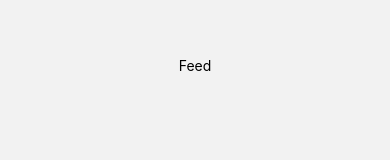
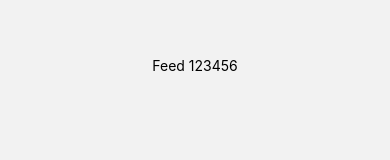
Before and after one commit to baocuns/MobileWebApp, a React Native app in the folder client/: screen / in a window 390 px wide. Shown: the part 332-492 px from the top of the page. Built offline with nearby package versions, Linux system fonts and the light colour scheme.

Commit message:
fix setup bottombar

```diff
--- a/client/App.js
+++ b/client/App.js
@@ -12,7 +12,7 @@ const App = () => {
   return (
     <NavigationContainer>
       <Stack.Navigator initialRouteName="Index" screenOptions={{ headerShown: false }}>
-        <Stack.Screen name="Home" component={Index} />
+        <Stack.Screen name="Index" component={Index} />
       </Stack.Navigator>
     </NavigationContainer>
   );
--- a/client/src/screens/index.js
+++ b/client/src/screens/index.js
@@ -6,7 +6,7 @@ import Icon from 'react-native-vector-icons/FontAwesome';
 function Feed() {
     return (
         <View style={{ flex: 1, justifyContent: 'center', alignItems: 'center' }}>
-            <Text>Feed</Text>
+            <Text>Feed 123456</Text>
         </View>
     );
 }
```
